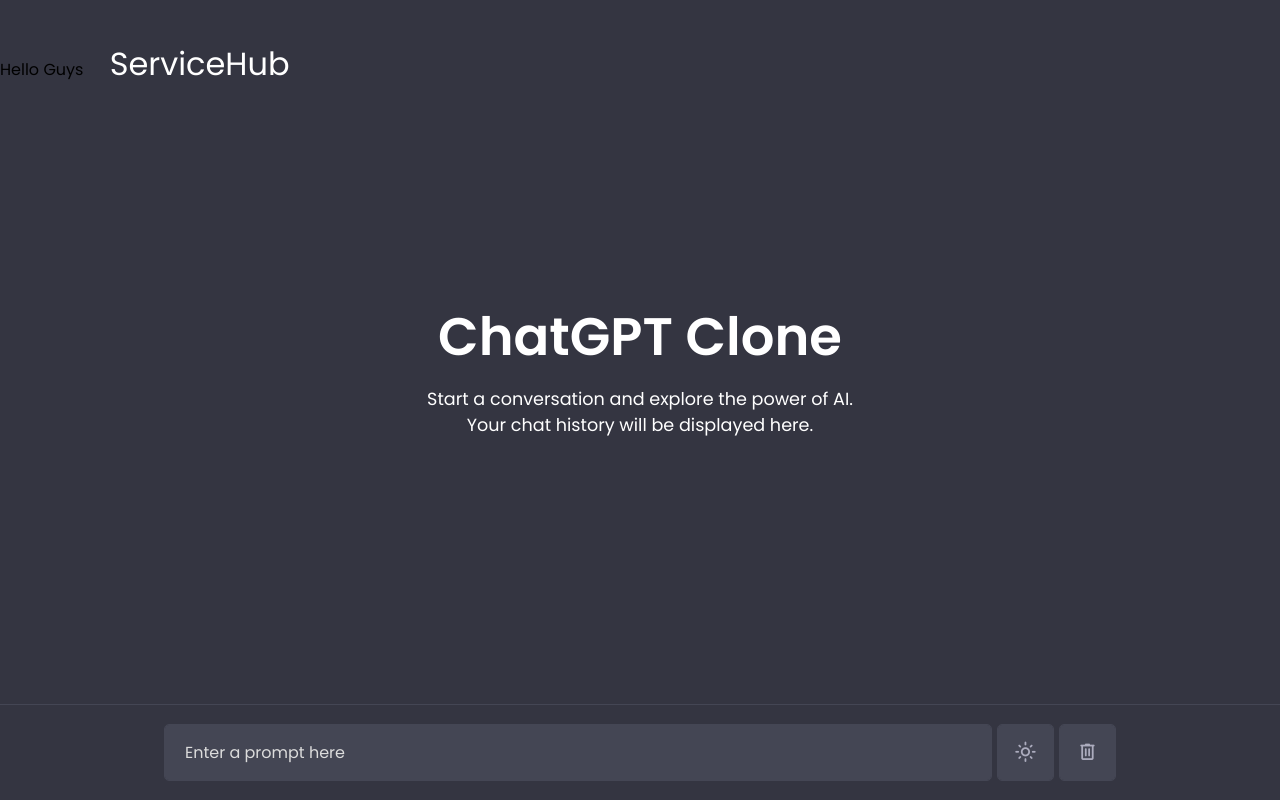
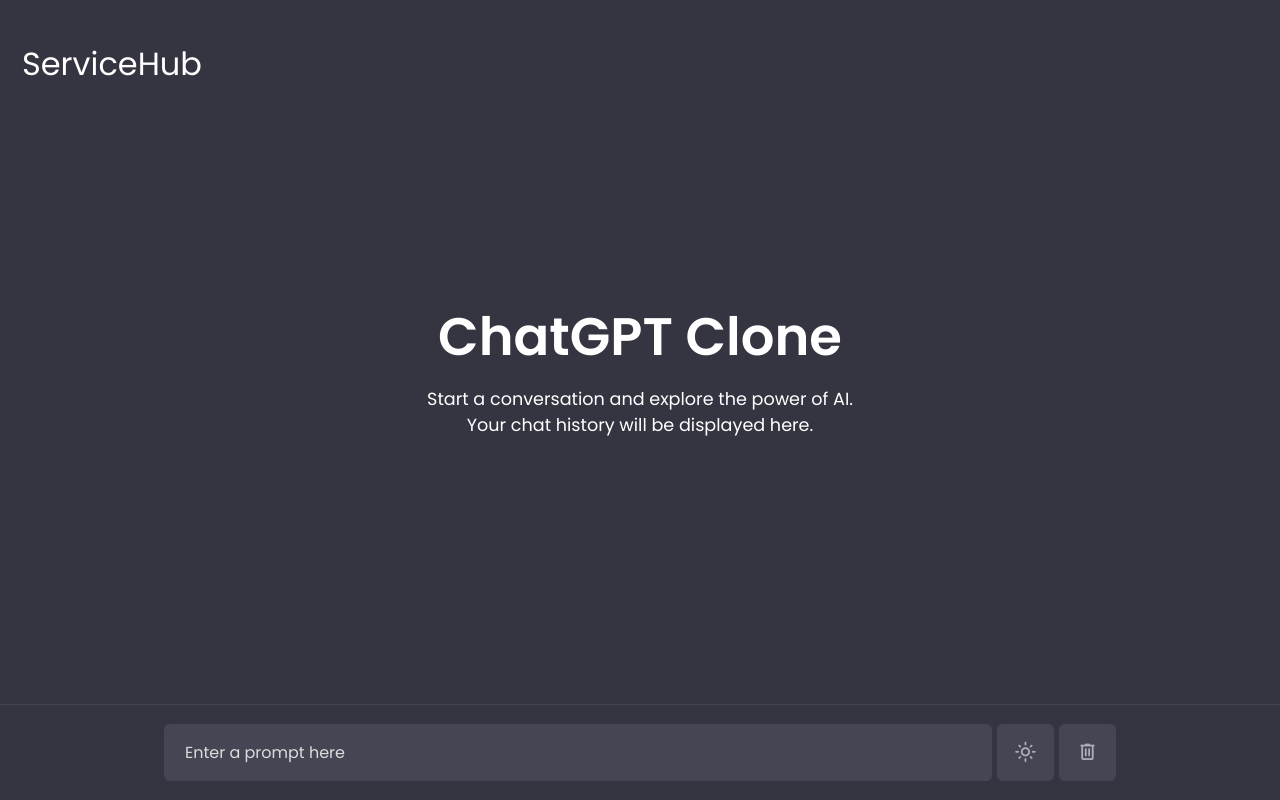
Before and after one commit to OmarHesham88/ServiceHub, a plain HTML site: page index.html in a window 1280 px wide. Drawn offline with nearby package versions, Linux system fonts and the light colour scheme.

Commit message:
index.html

```diff
--- a/index.html
+++ b/index.html
@@ -11,7 +11,7 @@
     <script src="script.js" defer></script>
   </head>
   <body>
-    Hello Guys
+
       <div class="SH">ServiceHub</div>
     <!-- Chats container -->
 
```
